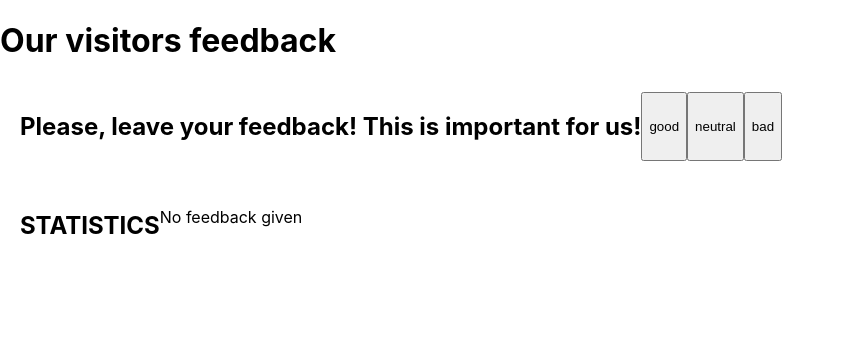
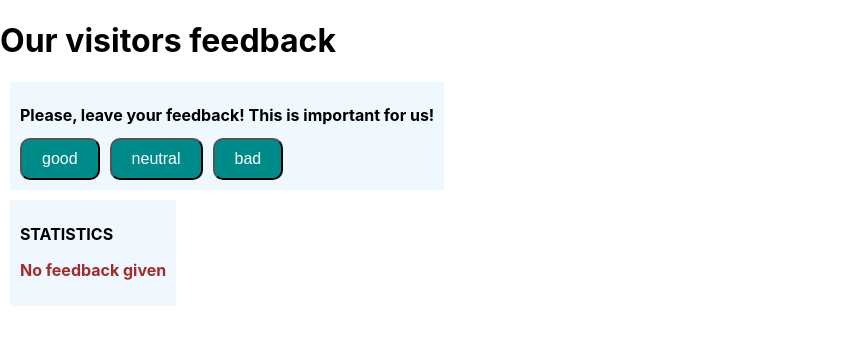
Before and after one commit to Julija100/goit-react-hw-02-feedback, a React (Create React App) app: page / in a window 1280 px wide. Shown: the top 344 px of the page, without its empty margins (0-844 px from the left). Built offline with nearby package versions, Linux system fonts and the light colour scheme.

Commit message:
Added styles

```diff
--- a/src/components/FeedbackOptions/FeedbackOptions.jsx
+++ b/src/components/FeedbackOptions/FeedbackOptions.jsx
@@ -1,9 +1,11 @@
+import styles from "../FeedbackOptions/FeedbackOptions.module.css";
+
 const FeedbackOptions = ({ options, onLeaveFeedback }) => {
     return options.map((option) => (
     <button
       key={option}
       type="button"
-      className="button"
+      className={styles.button}
       onClick={() => onLeaveFeedback(option)}
     >
       {option}
--- a/src/components/FeedbackOptions/FeedbackOptions.module.css
+++ b/src/components/FeedbackOptions/FeedbackOptions.module.css
@@ -0,0 +1,9 @@
+.button{
+  background-color: darkcyan;
+  margin-right: 10px;
+  color: white;
+  padding: 10px 20px;
+  text-align: center;
+  font-size: 16px;
+  border-radius: 10px
+}
--- a/src/components/Notification/Notification.jsx
+++ b/src/components/Notification/Notification.jsx
@@ -1,6 +1,7 @@
+import styles from '../Notification/Notification.module.css'
 
 const Notification = ({ message }) => {
-  return <p>{message}</p>;
+  return <p className={styles.message}>{message}</p>;
 };
 
 export default Notification;
--- a/src/components/Notification/Notification.module.css
+++ b/src/components/Notification/Notification.module.css
@@ -0,0 +1,4 @@
+.message{
+    color: brown;
+    font-weight: bold;
+}
--- a/src/components/Section/Section.jsx
+++ b/src/components/Section/Section.jsx
@@ -3,7 +3,7 @@ import styles from '../Section/Section.module.css'
 const Section = ({ title, children }) => {
   return (
     <section className={styles.section}>
-      <h2>{title}</h2>
+      <h2 className={styles.title}>{title}</h2>
       {children}
     </section>
   );
--- a/src/components/Section/Section.module.css
+++ b/src/components/Section/Section.module.css
@@ -1,5 +1,10 @@
 .section{
-    display: flex;
+    background-color: aliceblue;
+    display: block;
     padding: 10px;
-    margin: 10px
+    margin: 10px;
+    width: max-content;
 }
+.title{
+      font-size: 16px;
+}
```
